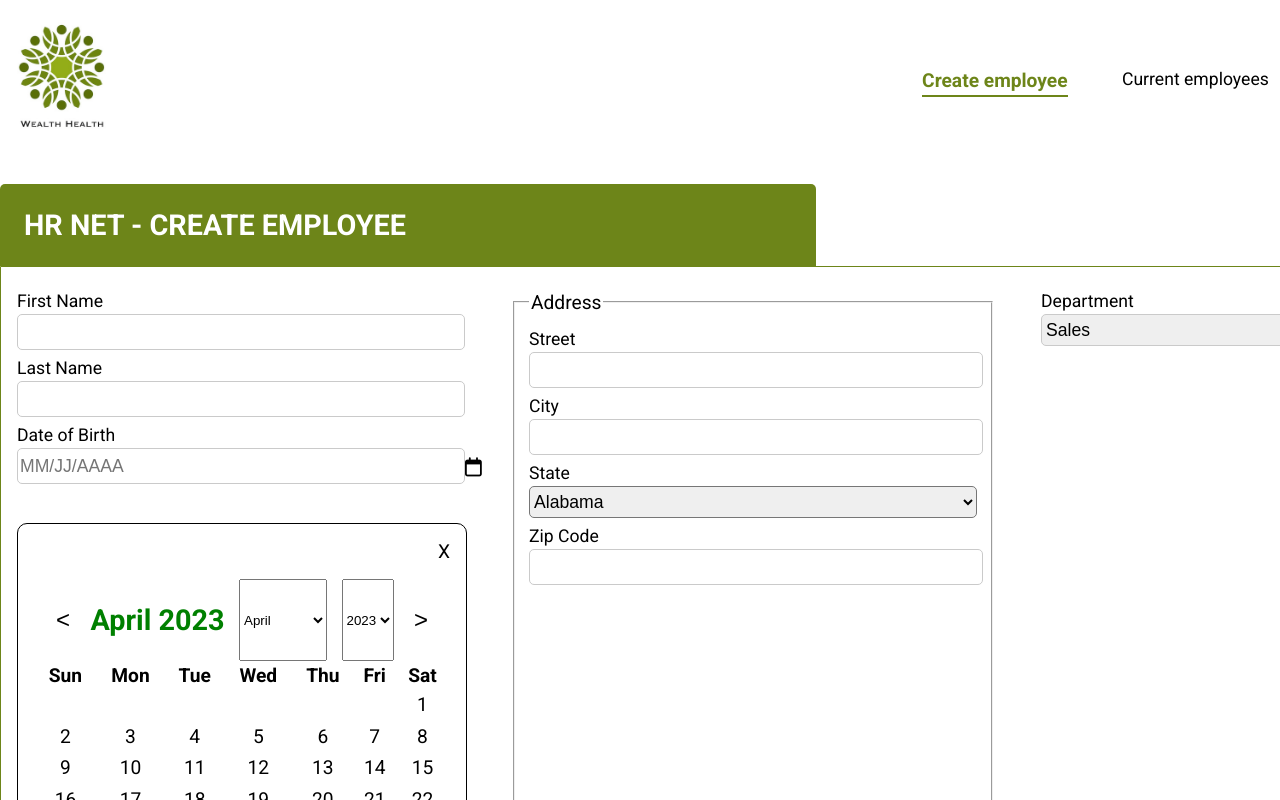
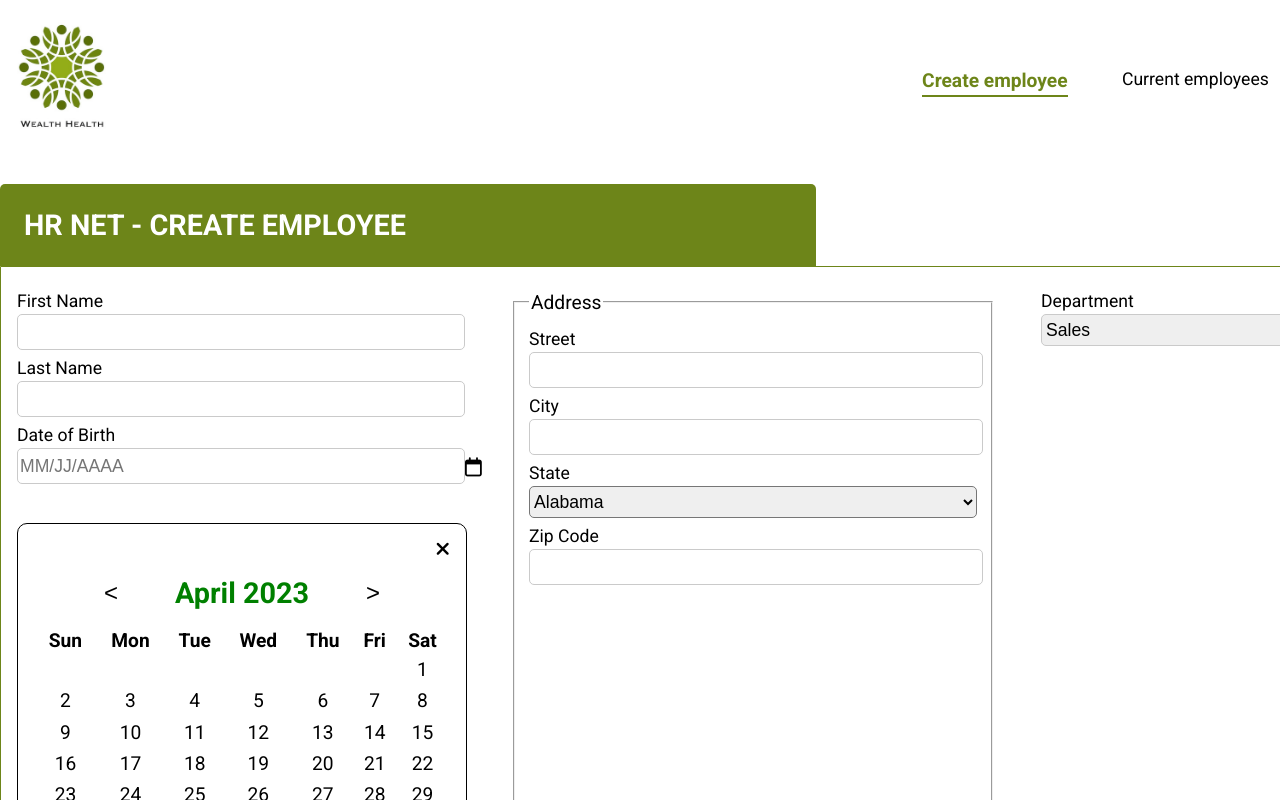
Before and after one commit to ChimdaProjects/HRnet, a React (Create React App) app: page / in a window 1280 px wide. Both pictures are taken after a click on the element 241 px from the left and 495 px from the top of the page. Shown: the top 800 px of the page. Built offline with nearby package versions, Linux system fonts and the light colour scheme.

Commit message:
add style to select date

```diff
--- a/src/components/Datepicker/Datepicker.jsx
+++ b/src/components/Datepicker/Datepicker.jsx
@@ -10,6 +10,7 @@ const Datepicker = ({onSelect }) => {
     const [showDatePicker, setShowDatePicker] = useState(true);
     const [monthSelected, setMonthSelected] = useState(new Date().getMonth());
     const [yearSelected, setYearSelected] = useState(new Date().getFullYear());
+    const [showSelectionDate, setShowSelectionDate] = useState(false);
   const handleDateClick = (date) => {
       setSelectedDate(date);
       if (onSelect) {
@@ -21,12 +22,23 @@ const Datepicker = ({onSelect }) => {
       setDisplayedMonth(
         new Date(displayedMonth.getFullYear(), displayedMonth.getMonth() - 1)
       );
+      setMonthSelected(monthSelected - 1);
+      // si le mois est égal à Janvier
+      if (monthSelected === 0) {
+        setYearSelected(yearSelected-1);
+        setMonthSelected(monthSelected+11);
+      }
     };
     // when the user clicks to display the next month
     const handleNextMonthClick = () => {
       setDisplayedMonth(
         new Date(displayedMonth.getFullYear(), displayedMonth.getMonth() + 1)
       );
+      setMonthSelected(monthSelected + 1);
+      if (monthSelected === 11) {
+        setYearSelected(yearSelected+1);
+         setMonthSelected(monthSelected-11);
+      }
     };
     // number days of current month
     const getDaysInMonth = (date) => {
@@ -111,33 +123,43 @@ const Datepicker = ({onSelect }) => {
       setDisplayedMonth(new Date(yearSelected, monthSelected));
 
     }
-
+    const handleSelectionDate = () => {
+      setShowSelectionDate(!showSelectionDate);
+      const date = document.querySelector(".calendar-title");
+      date.style.display="none";
+    }
 
     return (
         showDatePicker && (
             <div className="calendar">
-                <span className="calendar-close" onClick={closeDatePicker}>X</span>
+                <span className="calendar-close" onClick={closeDatePicker}><i class="fa-solid fa-xmark"></i></span>
                 <div className="calendar-header">
-                    <button onClick={handlePrevMonthClick}>&lt;</button>
-                    <h2>{displayedMonth.toLocaleDateString("en-US", { month: "long", year: "numeric" })}</h2>
+                    <button className="calendar-header-left" onClick={handlePrevMonthClick}>&lt;</button>
+                    <h2 className="calendar-title" onClick={handleSelectionDate}>{displayedMonth.toLocaleDateString("en-US", { month: "long", year: "numeric" })}</h2>
+                      {
+                        showSelectionDate && (
+                          <>
+                            <select className="calendar-month" value={monthSelected} onChange={handleMonthSelected}>
 
-                    <select value= {monthSelected} onChange={handleMonthSelected}>
-                      {getMonthNames().map((month, index)=> {
+                              { getMonthNames().map((month, index) => {
                                 return (
-                          <option key={month} value={index} >
+                                  <option key={month} value={index}>
                                   {month}
                                 </option>
-                        )
+                                );
                               })}
                             </select>
-                    <select value= {yearSelected} onChange={handleYearSelected}>
-                        {years.map((year)=> {
+                            <select className="calendar-year"value={yearSelected} onChange={handleYearSelected}>
+                                {years.map((year) => {
                                   return (
                                     <option key={year} value={year}>{year}</option>
-                          )
+                                  );
                                 })}
                               </select>
-                    <button onClick={handleNextMonthClick}>&gt;</button>
+                            </>
+                        )
+                      }
+                    <button className="calendar-header-right" onClick={handleNextMonthClick}>&gt;</button>
                 </div>
                 <table className="calendar-table">
                     <thead>
--- a/src/components/Datepicker/datepicker.scss
+++ b/src/components/Datepicker/datepicker.scss
@@ -9,12 +9,12 @@
     &-close {
         display: flex;
         justify-content: right;
-        padding: 1rem;
+        padding: 1rem 1rem 0 0;
     }
 
     &-header {
         display: flex;
-        justify-content: space-between;
+        align-items: center;
         color: green;
         padding: 0 2rem;
 
@@ -27,7 +27,45 @@
                 color: green;
             }
         }
+
+        &-left {
+           margin-left: 3rem;
+        }
+        &-right {
+            margin-right:3rem;
+        }
     }
+    &-title {
+        cursor: pointer;
+        margin: 1rem auto;
+        &:hover {
+            color: rgb(118, 118, 250)
+        }
+    }
+    &-month, &-year {
+        display: flex;
+        align-items: center;
+        font-size: 1.2rem;
+        border: 1px solid rgb(236, 235, 235);
+        padding: 0.5rem;
+        border-radius: 10px;
+        margin: 0 auto;
+        font-family: 'roboto';
+        margin-bottom: 1rem;
+        cursor: pointer;
+
+        &:hover {
+            border: 1px solid green;
+        }
+    }
+    &-month {
+        width: 8.5rem;
+        & option {
+            padding:1rem;
+            height:10rem;
+        }
+    }
+
 
     &-table {
         padding: 0 1rem;
```
Lines whose indentation alone changed are shown as unchanged.
